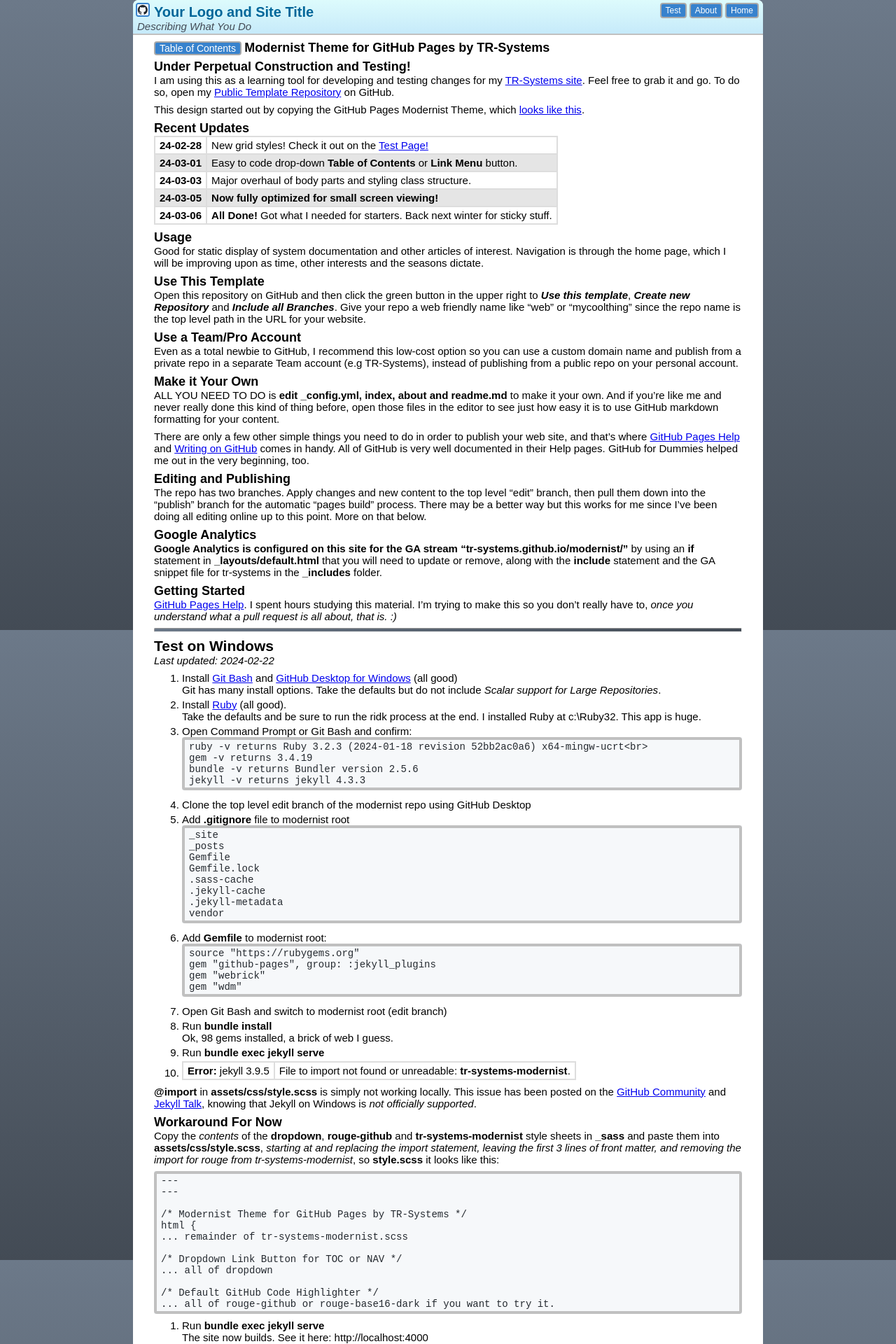
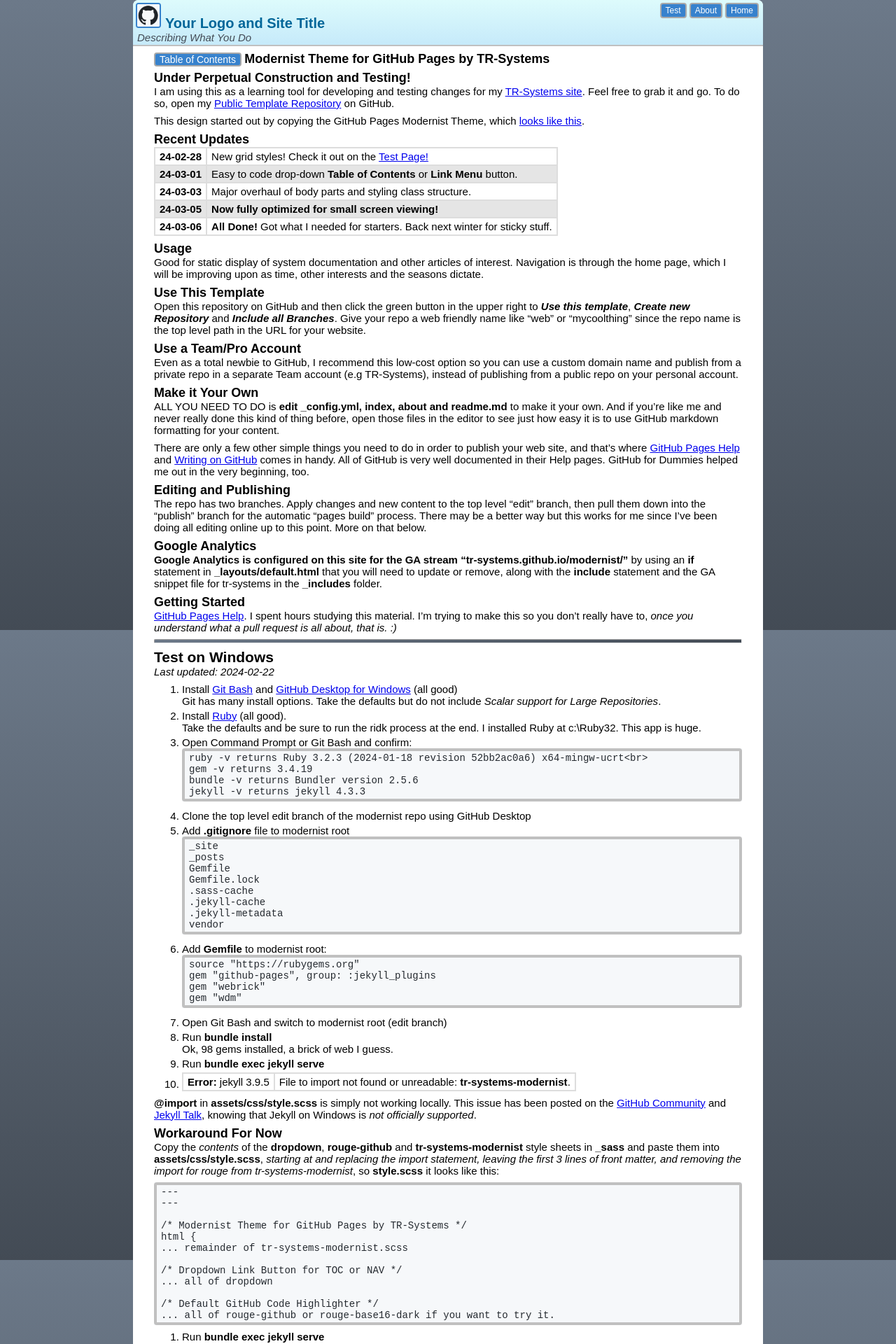
Before and after one commit to TR-Systems/modernist, a Jekyll site: the page built from index.md, in a window 1280 px wide. Shown: the top 1920 px of the page at 70% size. Built offline with Jekyll 4.4.1, drawn with Linux system fonts in a browser that asks for light colours; our own code applies the rules of GitHub Pages for plain Markdown files.

Commit message:
Update tr-systems-modernist.scss

```diff
--- a/_sass/tr-systems-modernist.scss
+++ b/_sass/tr-systems-modernist.scss
@@ -39,7 +39,7 @@
 
   img {
     display: inline-block;
-    width: 16px;
+    width: 32px;
     margin: 4px 0 0 4px;
     padding: 0;
     border: 2px solid #3782CD;
```
